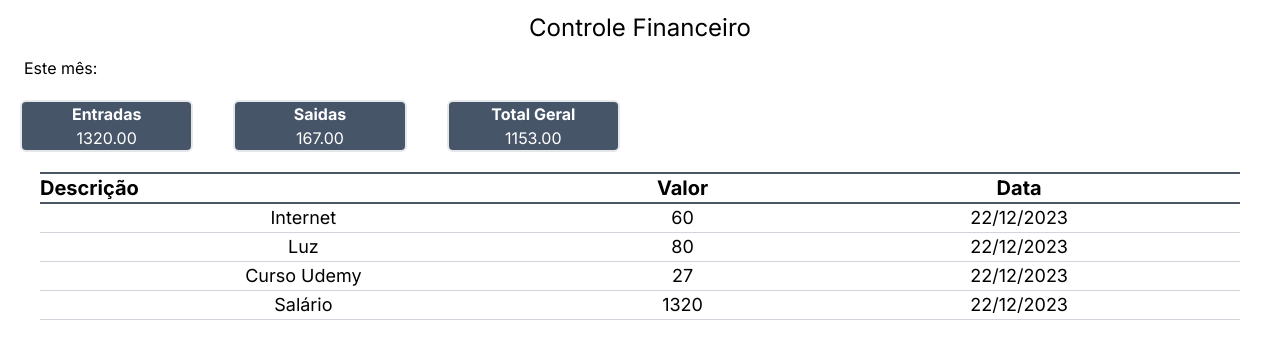
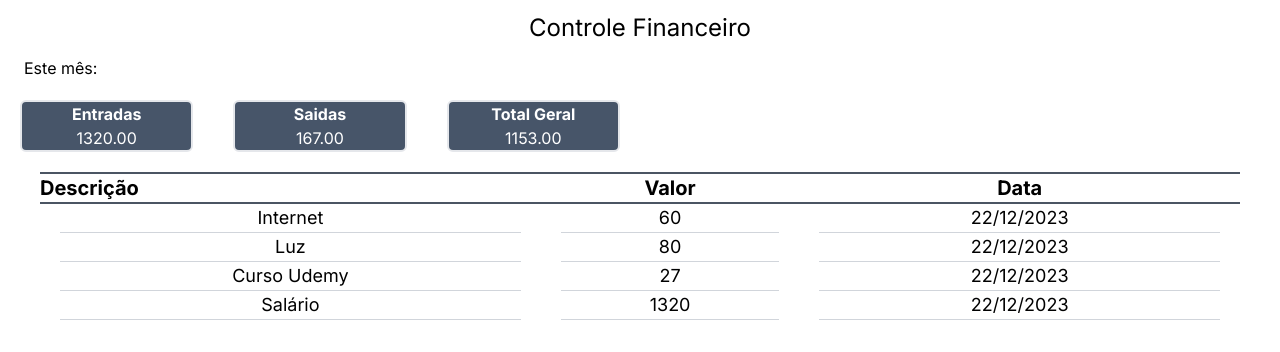
Before and after one commit to xand3/finance-app, a Next.js app: page / in a window 1280 px wide. Shown: the top 352 px of the page. Built offline with nearby package versions, Linux system fonts and the light colour scheme.

Commit message:
:construction: Estilizando tabela de dados

```diff
--- a/src/app/page.tsx
+++ b/src/app/page.tsx
@@ -46,13 +46,25 @@ export default function Home() {
             {registros.map((registro) => (
               <tr key={registro.id}>
                 <td>
-                  <p className="text-center text-lg border-b border-gray-300">{registro.descripton}</p>
+                  <div className="mx-5">
+                    <p className="text-center text-lg border-b border-gray-300">
+                      {registro.descripton}
+                    </p>
+                  </div>
                 </td>
                 <td>
-                  <p className="text-center text-lg border-b border-gray-300">{registro.value}</p>
+                  <div className="mx-5">
+                    <p className="text-center text-lg border-b border-gray-300">
+                      {registro.value}
+                    </p>
+                  </div>
                 </td>
                 <td>
-                  <p className="text-center text-lg border-b border-gray-300">{new Date(registro.date).toLocaleDateString("en-GB")}</p>
+                  <div className="mx-5">
+                    <p className="text-center text-lg border-b border-gray-300">
+                      {new Date(registro.date).toLocaleDateString("en-GB")}
+                    </p>
+                  </div>
                 </td>
               </tr>
             ))}
```
